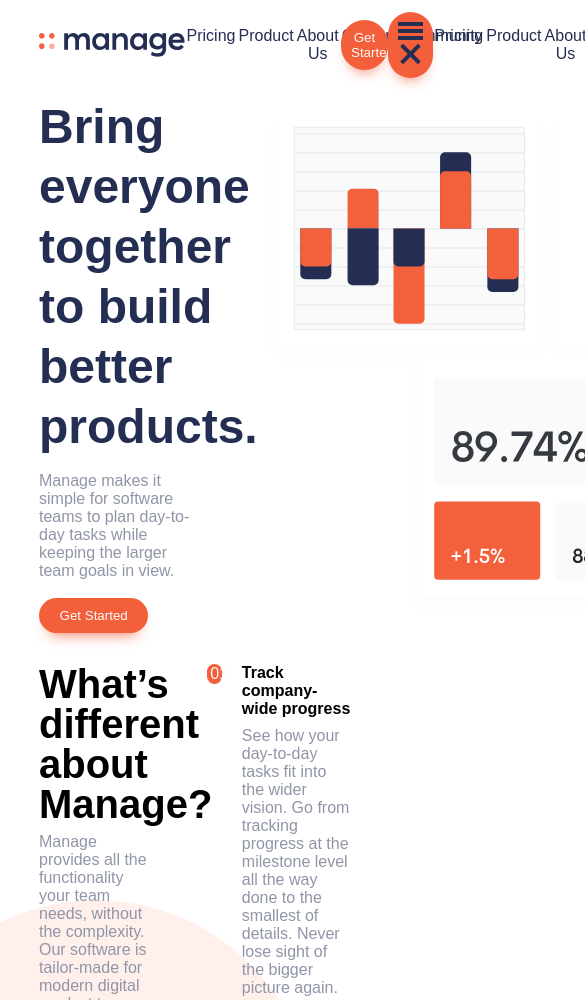
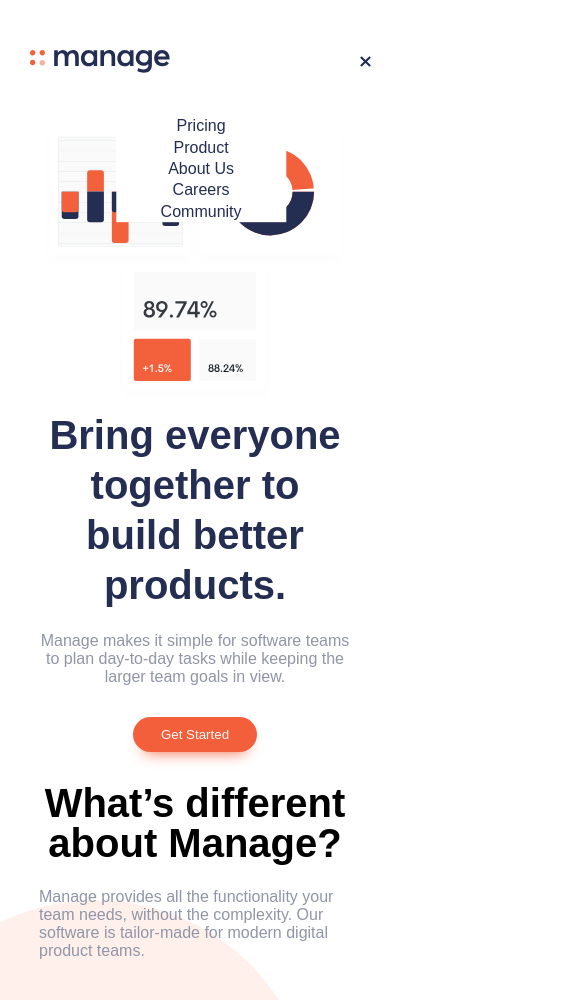
Before and after one commit to NPelivan/manage-landing-page-master, a plain HTML site: page index.html in a window 390 px wide. Shown: the top 1000 px of the page, 585 px wide, since content can reach past the window. Drawn offline with nearby package versions, Linux system fonts and the light colour scheme; a web font is replaced by a local one.

Commit message:
Middle-container finished

```diff
--- a/script.js
+++ b/script.js
@@ -26,3 +26,23 @@ form.addEventListener("submit", (event) => {
     email.value = "";
   }
 });
+
+// mobile nav
+
+const burgerButton = document.querySelector(".burger-btn");
+const closeButton = document.querySelector(".close-active");
+const mobNav = document.querySelector(".mobile-nav");
+const openButton = document.querySelector(".open");
+
+burgerButton.onclick = () => {
+  burgerButton.classList.toggle("active");
+  mobNav.classList.toggle("show");
+  closeButton.classList.toggle("close-active");
+  openButton.classList.toggle("open");
+};
+
+mobNav.onclick = () => {
+  mobNav.classList.toggle("show");
+  burgerButton.classList.toggle("active");
+  closeButton.classList.toggle("close-active");
+};
--- a/style.css
+++ b/style.css
@@ -33,6 +33,14 @@ nav {
   width: 50%;
   margin: auto;
   text-align: center;
+}
+
+.mobile-nav {
+  display: none;
+}
+
+.burger-btn {
+  display: none;
 }
 
 nav > ul {
@@ -332,3 +340,138 @@ h2 {
     font-size: 35px;
   }
 }
+
+/* Mobile 425px */
+
+@media (max-width: 426px) {
+  * {
+    width: 100%;
+  }
+  header > nav {
+    display: none;
+  }
+
+  header > button {
+    display: none;
+  }
+
+  header {
+    margin-top: 5%;
+    width: 90%;
+    height: 10vh;
+  }
+
+  header > img {
+    width: 40%;
+    margin-left: 3%;
+  }
+
+  .burger-btn {
+    display: flex;
+    width: 12%;
+    background-color: unset;
+    border-radius: 0;
+    box-shadow: unset;
+    justify-content: space-between;
+  }
+
+  .active {
+    transform: translate(180px);
+  }
+
+  .hide {
+    display: block;
+  }
+
+  .close {
+    display: none;
+  }
+
+  .open {
+    display: none;
+  }
+
+  .show {
+    display: block;
+  }
+
+  .close-active {
+    display: block;
+  }
+
+  .show {
+    transform: translate(-50%, 90%);
+    width: 100%;
+  }
+
+  .show > ul {
+    width: 100%;
+    display: block;
+    background-color: white;
+  }
+
+  .container {
+    display: flex;
+    flex-direction: column-reverse;
+    text-align: center;
+    margin: 0;
+  }
+
+  .flex-item > h1 {
+    font-size: 40px;
+    line-height: 50px;
+  }
+
+  .flex-item > p {
+    margin: 0;
+    width: 100%;
+  }
+
+  .flex-item > button {
+    width: 40%;
+    margin-top: 10%;
+  }
+
+  .middle-container {
+    display: block;
+  }
+
+  .middle-container > .middle-item {
+    width: 100%;
+    margin: 0;
+    text-align: center;
+  }
+
+  .middle-container > .middle-item > .middle-wrapper {
+    width: 100%;
+    margin: 0;
+    text-align: left;
+  }
+
+  .middle-container > .middle-item > .middle-wrapper > span {
+    position: absolute;
+    right: 0;
+    left: 10%;
+    width: 10%;
+  }
+  .middle-container > .middle-item > .middle-wrapper > h4 {
+    padding-left: 20%;
+    background-color: hsl(13, 100%, 96%);
+  }
+
+  .middle-container > .middle-item > p {
+    text-align: left;
+    width: 100%;
+  }
+
+  .testimonial-container {
+    width: 100%;
+    overflow: hidden;
+  }
+
+  .user {
+    width: 100%;
+    overflow: hidden;
+    margin: 0;
+  }
+}
```
